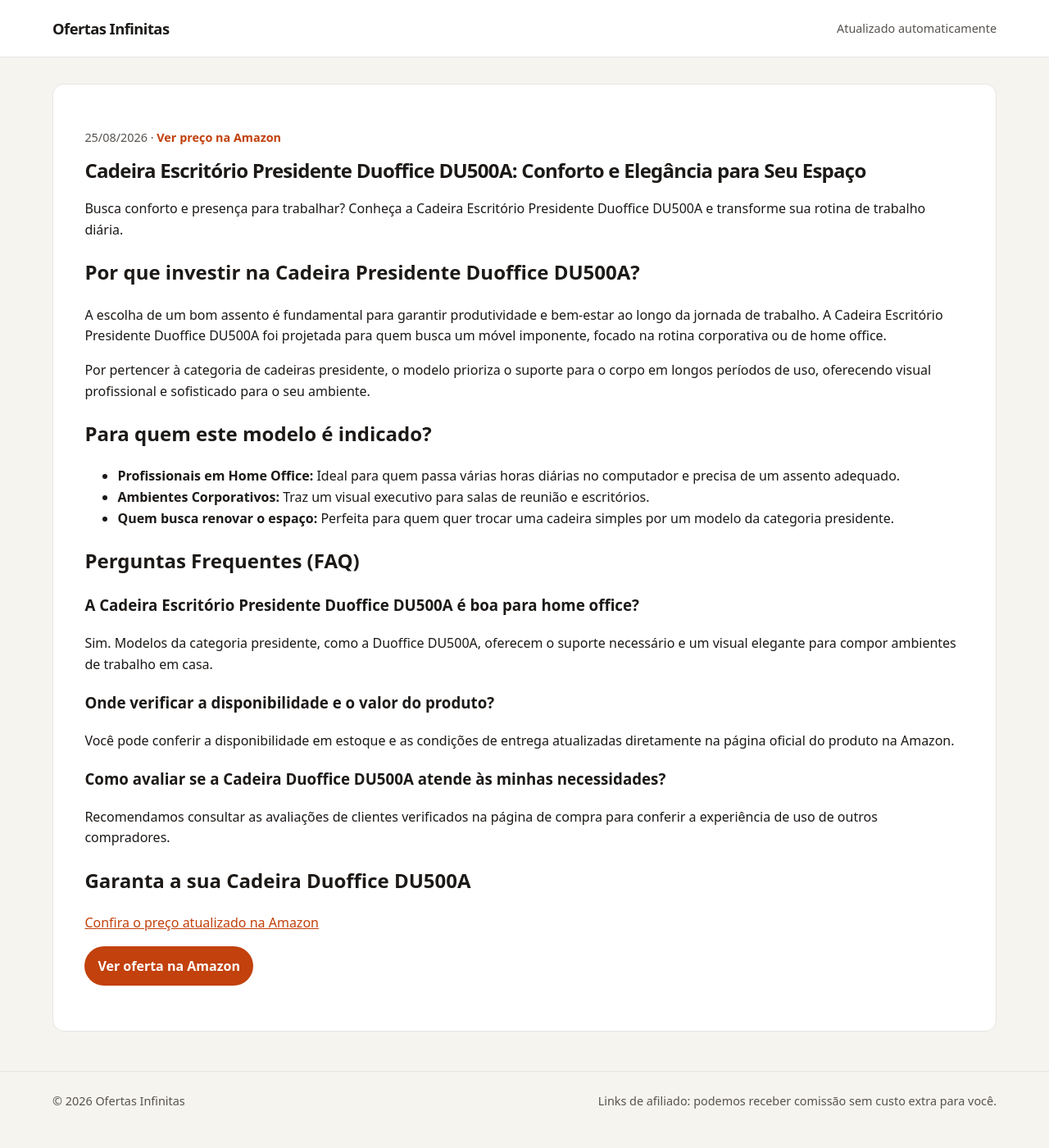
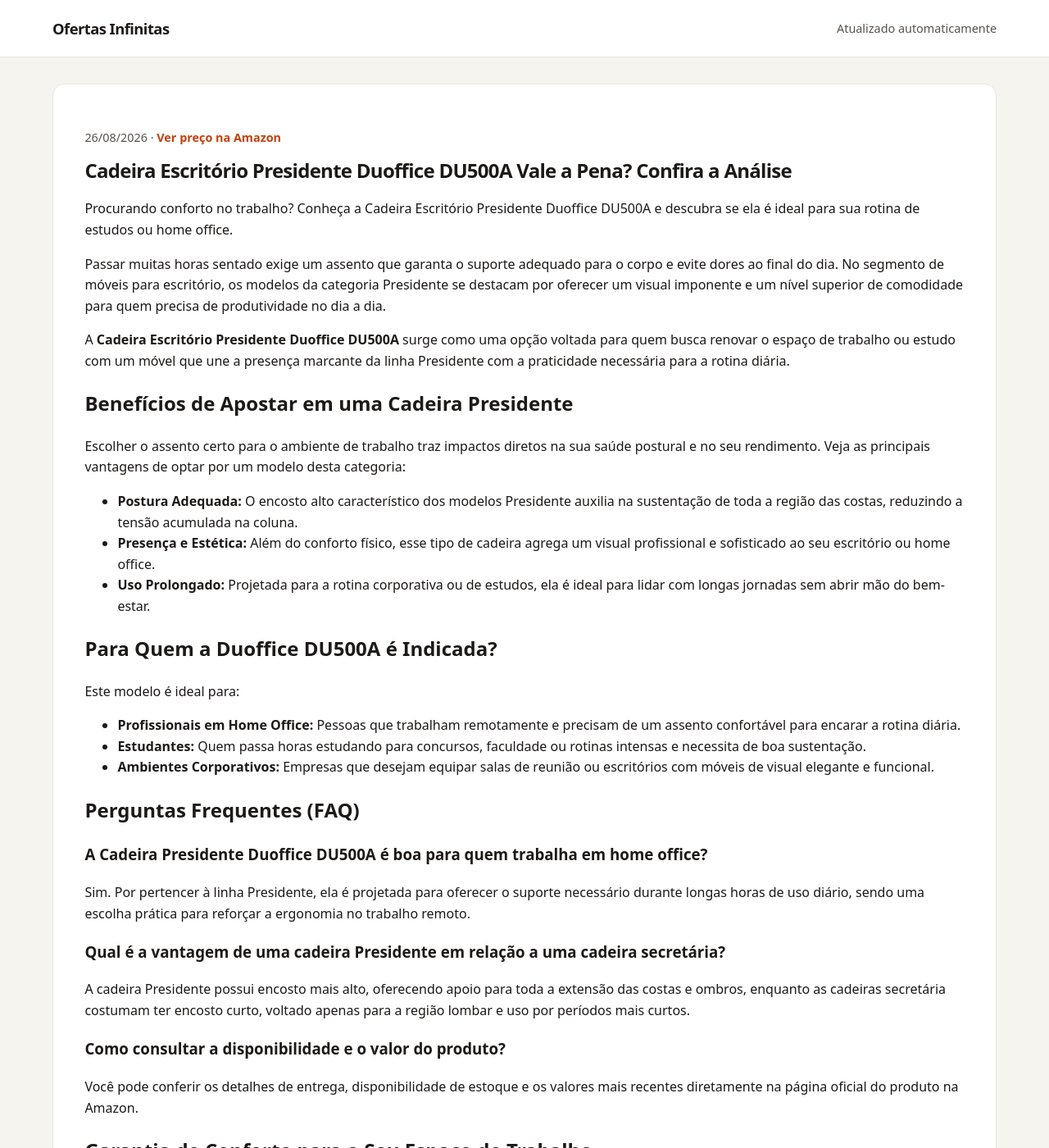
Before and after one commit to Monuver/afiliado, a Jekyll site: the page built from _posts/2026-08-19-cadeira-escritorio-presidente-duoffice-du500a-b09vnbcfdj.md, in a window 1280 px wide and 1400 px high. Shown: the whole window at 82% size. Built offline with Jekyll 4.4.1, drawn with Linux system fonts in a browser that asks for light colours; some of the changed text lies outside the part shown.

Commit message:
chore: novas ofertas geradas automaticamente

```diff
--- a/_posts/2026-08-19-cadeira-escritorio-presidente-duoffice-du500a-b09vnbcfdj.md
+++ b/_posts/2026-08-19-cadeira-escritorio-presidente-duoffice-du500a-b09vnbcfdj.md
@@ -1,8 +1,8 @@
 ---
 layout: post
-title: 'Cadeira Escritório Presidente Duoffice DU500A: Conforto e Elegância para Seu Espaço'
-description: Busca conforto e presença para trabalhar? Conheça a Cadeira Escritório Presidente Duoffice DU500A e transforme sua rotina de trabalho diária.
-date: 2026-08-25 05:43:04 -0300
+title: Cadeira Escritório Presidente Duoffice DU500A Vale a Pena? Confira a Análise
+description: Procurando conforto no trabalho? Conheça a Cadeira Escritório Presidente Duoffice DU500A e descubra se ela é ideal para sua rotina de estudos ou home...
+date: 2026-08-26 05:44:39 -0300
 categories:
 - ofertas
 image: ''
@@ -10,33 +10,43 @@ preco: Ver preço na Amazon
 affiliate_url: https://amzn.to/4xiBzBl
 ---
 
-# Cadeira Escritório Presidente Duoffice DU500A: Conforto e Elegância para Seu Espaço
+# Cadeira Escritório Presidente Duoffice DU500A Vale a Pena? Confira a Análise
 
-Busca conforto e presença para trabalhar? Conheça a Cadeira Escritório Presidente Duoffice DU500A e transforme sua rotina de trabalho diária.
+Procurando conforto no trabalho? Conheça a Cadeira Escritório Presidente Duoffice DU500A e descubra se ela é ideal para sua rotina de estudos ou home office.
 
-## Por que investir na Cadeira Presidente Duoffice DU500A?
+Passar muitas horas sentado exige um assento que garanta o suporte adequado para o corpo e evite dores ao final do dia. No segmento de móveis para escritório, os modelos da categoria Presidente se destacam por oferecer um visual imponente e um nível superior de comodidade para quem precisa de produtividade no dia a dia.
 
-A escolha de um bom assento é fundamental para garantir produtividade e bem-estar ao longo da jornada de trabalho. A Cadeira Escritório Presidente Duoffice DU500A foi projetada para quem busca um móvel imponente, focado na rotina corporativa ou de home office.
+A **Cadeira Escritório Presidente Duoffice DU500A** surge como uma opção voltada para quem busca renovar o espaço de trabalho ou estudo com um móvel que une a presença marcante da linha Presidente com a praticidade necessária para a rotina diária.
 
-Por pertencer à categoria de cadeiras presidente, o modelo prioriza o suporte para o corpo em longos períodos de uso, oferecendo visual profissional e sofisticado para o seu ambiente.
+## Benefícios de Apostar em uma Cadeira Presidente
 
-## Para quem este modelo é indicado?
+Escolher o assento certo para o ambiente de trabalho traz impactos diretos na sua saúde postural e no seu rendimento. Veja as principais vantagens de optar por um modelo desta categoria:
 
-- **Profissionais em Home Office:** Ideal para quem passa várias horas diárias no computador e precisa de um assento adequado.
-- **Ambientes Corporativos:** Traz um visual executivo para salas de reunião e escritórios.
-- **Quem busca renovar o espaço:** Perfeita para quem quer trocar uma cadeira simples por um modelo da categoria presidente.
+* **Postura Adequada:** O encosto alto característico dos modelos Presidente auxilia na sustentação de toda a região das costas, reduzindo a tensão acumulada na coluna.
+* **Presença e Estética:** Além do conforto físico, esse tipo de cadeira agrega um visual profissional e sofisticado ao seu escritório ou home office.
+* **Uso Prolongado:** Projetada para a rotina corporativa ou de estudos, ela é ideal para lidar com longas jornadas sem abrir mão do bem-estar.
+
+## Para Quem a Duoffice DU500A é Indicada?
+
+Este modelo é ideal para:
+
+* **Profissionais em Home Office:** Pessoas que trabalham remotamente e precisam de um assento confortável para encarar a rotina diária.
+* **Estudantes:** Quem passa horas estudando para concursos, faculdade ou rotinas intensas e necessita de boa sustentação.
+* **Ambientes Corporativos:** Empresas que desejam equipar salas de reunião ou escritórios com móveis de visual elegante e funcional.
 
 ## Perguntas Frequentes (FAQ)
 
-### A Cadeira Escritório Presidente Duoffice DU500A é boa para home office?
-Sim. Modelos da categoria presidente, como a Duoffice DU500A, oferecem o suporte necessário e um visual elegante para compor ambientes de trabalho em casa.
+### A Cadeira Presidente Duoffice DU500A é boa para quem trabalha em home office?
+Sim. Por pertencer à linha Presidente, ela é projetada para oferecer o suporte necessário durante longas horas de uso diário, sendo uma escolha prática para reforçar a ergonomia no trabalho remoto.
 
-### Onde verificar a disponibilidade e o valor do produto?
-Você pode conferir a disponibilidade em estoque e as condições de entrega atualizadas diretamente na página oficial do produto na Amazon.
+### Qual é a vantagem de uma cadeira Presidente em relação a uma cadeira secretária?
+A cadeira Presidente possui encosto mais alto, oferecendo apoio para toda a extensão das costas e ombros, enquanto as cadeiras secretária costumam ter encosto curto, voltado apenas para a região lombar e uso por períodos mais curtos.
 
-### Como avaliar se a Cadeira Duoffice DU500A atende às minhas necessidades?
-Recomendamos consultar as avaliações de clientes verificados na página de compra para conferir a experiência de uso de outros compradores.
+### Como consultar a disponibilidade e o valor do produto?
+Você pode conferir os detalhes de entrega, disponibilidade de estoque e os valores mais recentes diretamente na página oficial do produto na Amazon.
 
-## Garanta a sua Cadeira Duoffice DU500A
+## Garantia de Conforto para o Seu Espaço de Trabalho
+
+Se você busca melhorar a sua postura e transformar o visual do seu escritório com uma opção da linha Presidente, vale a pena conferir a oferta atual deste modelo.
 
 [Confira o preço atualizado na Amazon](https://amzn.to/4xiBzBl)
```
Also changed, not shown: _posts/2026-08-18-cafeteira-italiana-expresso-aluminio-xicaras-b08b79hyvc.md (+22 -36 lines), _posts/2026-08-18-hastes-flexiveis-cotonete-bebe-bastonetes-bellacotton-caixa-b0cx9wkp1b.md (+22 -25 lines), _posts/2026-08-18-shampoo-clorexidina-dugs-caes-seborreia-anti-queda-500ml-b09l9qkmd1.md (+20 -21 lines).
